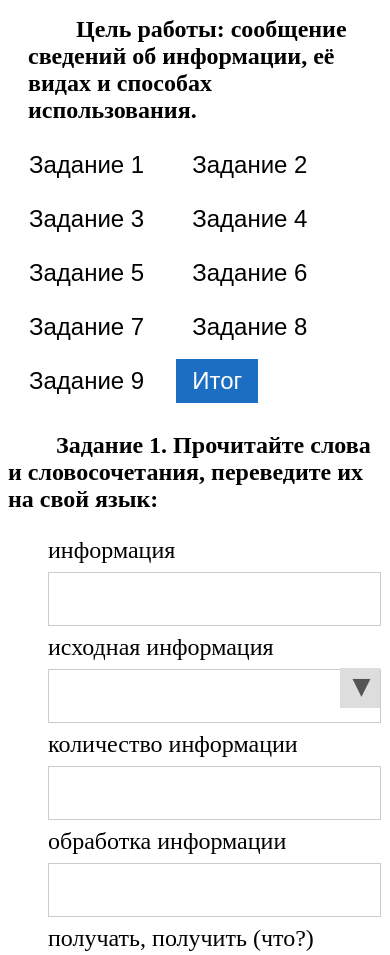
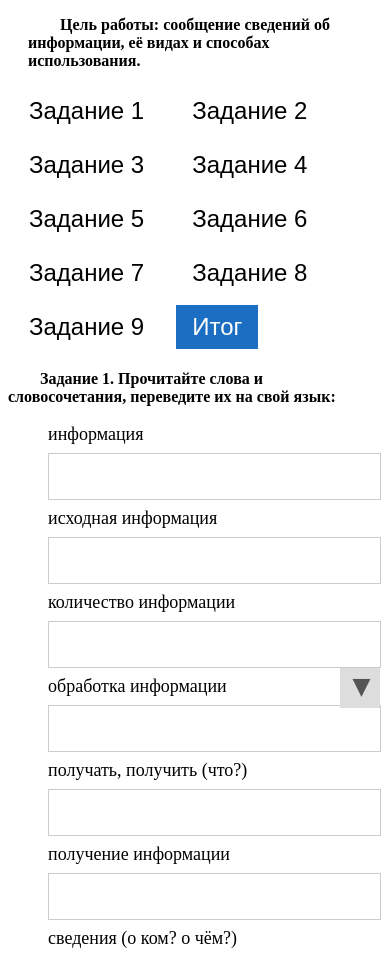
Before and after one commit to ValeriLursa/claster_analysis-main, a plain HTML site: page form/Theme1.html in a window 390 px wide. Shown: the part 86-1041 px from the top of the page. Drawn offline with nearby package versions, Linux system fonts and the light colour scheme.

Commit message:
отмена предыдущей фиксации

```diff
--- a/css/sitecss.css
+++ b/css/sitecss.css
@@ -155,16 +155,16 @@ td{
 }
 @media (max-width:576px) {
     .text_zadanie {
-        font-size: x-large !important;
+        font-size: medium !important;
     }
 
     input[type=text], input[type=password],  select {
-        font-size: x-large;
+        font-size: large;
     }
     textarea {
-        font-size: x-large !important;
+        font-size: large !important;
     }
     .text_test {
-        font-size: x-large;
+        font-size: large;
     }
 }
```
